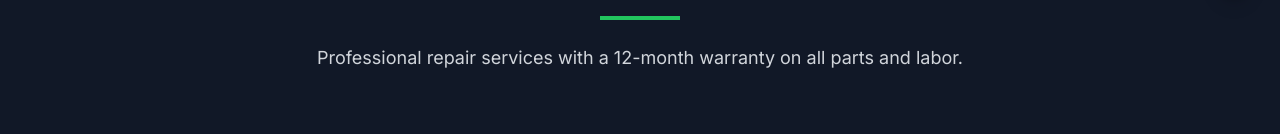
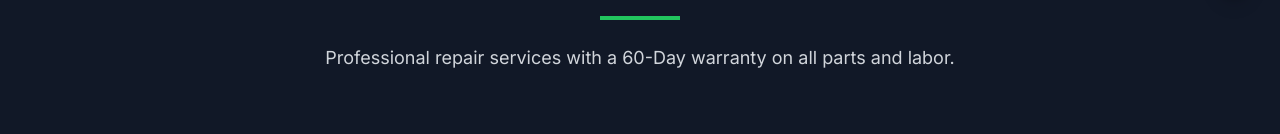
Before and after one commit to cogrow4/Green-Repairs, a website: page index.html in a window 1280 px wide. Shown: the part 776-910 px from the top of the page. Drawn offline with nearby package versions, Linux system fonts and the light colour scheme; no server answers.

Commit message:
Update index.html

```diff
--- a/index.html
+++ b/index.html
@@ -189,7 +189,7 @@
                 <h2 class="text-3xl md:text-4xl font-bold mb-6">Our <span class="text-green-600 dark:text-green-400">Services</span></h2>
                 <div class="w-20 h-1 bg-green-500 mx-auto mb-6"></div>
                 <p class="text-lg text-gray-600 dark:text-gray-300 max-w-3xl mx-auto">
-                    Professional repair services with a 12-month warranty on all parts and labor.
+                    Professional repair services with a 60-Day warranty on all parts and labor.
                 </p>
             </div>
 
```
